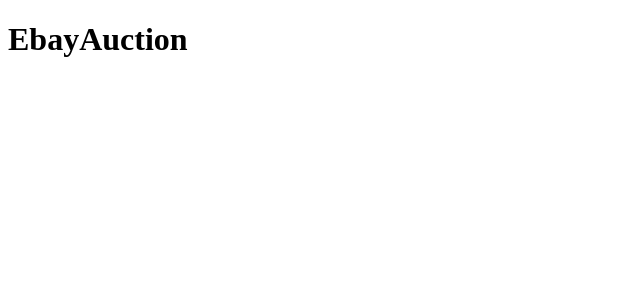
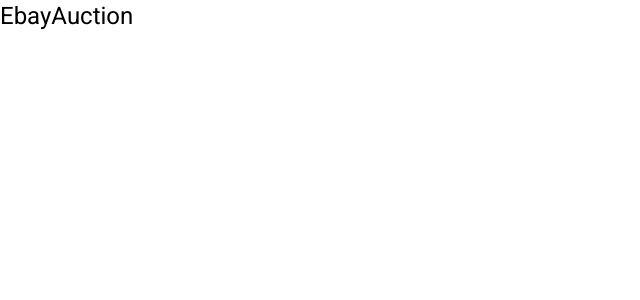
Before and after one commit to pankazakos/EbayAuction, an Angular app in the folder angularapp/: page / in a window 1280 px wide. Shown: the top 300 px of the page, without its empty margins (0-640 px from the left). Built offline with nearby package versions, Linux system fonts and the light colour scheme.

Commit message:
add angular material ui

```diff
--- a/angularapp/angular.json
+++ b/angularapp/angular.json
@@ -25,6 +25,7 @@
               "src/assets"
             ],
             "styles": [
+              "@angular/material/prebuilt-themes/indigo-pink.css",
               "src/styles.css"
             ],
             "scripts": []
@@ -90,6 +91,7 @@
               "src/assets"
             ],
             "styles": [
+              "@angular/material/prebuilt-themes/indigo-pink.css",
               "src/styles.css"
             ],
             "scripts": [],
--- a/angularapp/package.json
+++ b/angularapp/package.json
@@ -12,10 +12,12 @@
   "private": true,
   "dependencies": {
     "@angular/animations": "^16.2.0",
+    "@angular/cdk": "^16.2.8",
     "@angular/common": "^16.2.0",
     "@angular/compiler": "^16.2.0",
     "@angular/core": "^16.2.0",
     "@angular/forms": "^16.2.0",
+    "@angular/material": "^16.2.8",
     "@angular/platform-browser": "^16.2.0",
     "@angular/platform-browser-dynamic": "^16.2.0",
     "@angular/router": "^16.2.0",
--- a/angularapp/src/app/app.module.ts
+++ b/angularapp/src/app/app.module.ts
@@ -3,13 +3,14 @@
 import { BrowserModule } from '@angular/platform-browser';
 
 import { AppComponent } from './app.component';
+import { BrowserAnimationsModule } from '@angular/platform-browser/animations';
 
 @NgModule({
   declarations: [
     AppComponent
   ],
   imports: [
-    BrowserModule, HttpClientModule
+    BrowserModule, HttpClientModule, BrowserAnimationsModule
   ],
   providers: [],
   bootstrap: [AppComponent]
--- a/angularapp/src/index.html
+++ b/angularapp/src/index.html
@@ -6,8 +6,11 @@
   <base href="/">
   <meta name="viewport" content="width=device-width, initial-scale=1">
   <link rel="icon" type="image/x-icon" href="favicon.ico">
+  <link rel="preconnect" href="https://fonts.gstatic.com">
+  <link href="https://fonts.googleapis.com/css2?family=Roboto:wght@300;400;500&display=swap" rel="stylesheet">
+  <link href="https://fonts.googleapis.com/icon?family=Material+Icons" rel="stylesheet">
 </head>
-<body>
+<body class="mat-typography">
   <app-root></app-root>
 </body>
 </html>
--- a/angularapp/src/styles.css
+++ b/angularapp/src/styles.css
@@ -1 +1,4 @@
 /* You can add global styles to this file, and also import other style files */
+
+html, body { height: 100%; }
+body { margin: 0; font-family: Roboto, "Helvetica Neue", sans-serif; }
```
Also changed, not shown: 1 other file (tests, documents, lock files or other folders).
